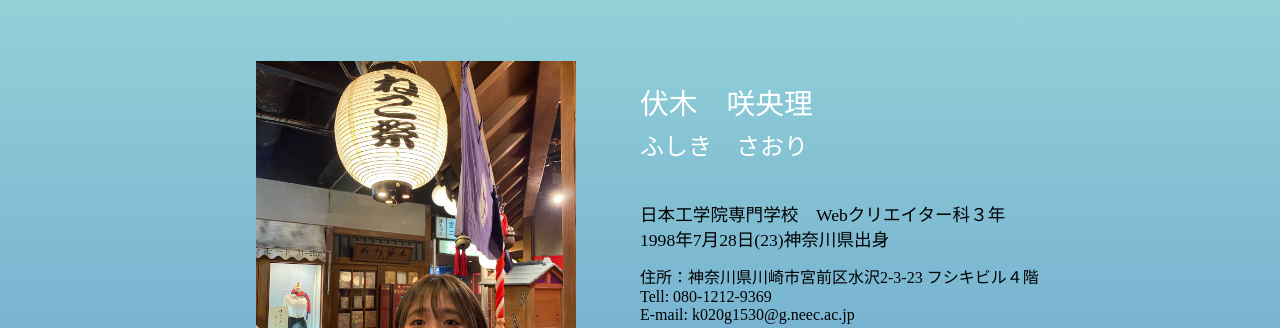
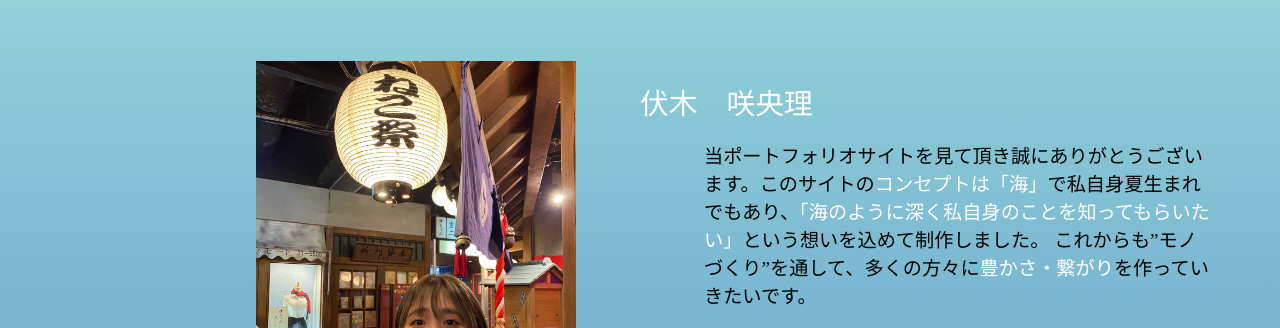
Before and after one commit to saori-302810/portfolio, a plain HTML site: page index3.html in a window 1280 px wide. Shown: the part 624-952 px from the top of the page. Drawn offline with Linux system fonts and the light colour scheme.

Commit message:
Update index3.html

```diff
--- a/index3.html
+++ b/index3.html
@@ -4,7 +4,7 @@
     <meta charset="UTF-8">
     <meta http-equiv="X-UA-Compatible" content="IE=edge">
     <meta name="viewport" content="width=device-width, initial-scale=1.0">
-    <title>Document</title>
+    <title>SAORI's PORTFOLIO</title>
     <link href="style3.css" rel="stylesheet">
 </head>
 <body>
@@ -38,9 +38,12 @@
 
             <div class="right">
 
-              <p class="name">伏木　咲央理<br><small>ふしき　さおり</small>　</p>
+              <p class="name">伏木　咲央理</p>
+              <p class="profile-contents">当ポートフォリオサイトを見て頂き誠にありがとうございます。このサイトの<span style="color:rgb(255, 255, 255)">コンセプトは「海」</span>で私自身夏生まれでもあり、<span style="color:rgb(255, 255, 255)">「海のように深く私自身のことを知ってもらいたい」</span>という想いを込めて制作しました。
+              これからも”モノづくり”を通して、多くの方々に<span style="color:rgb(255, 255, 255)">豊かさ・繋がり</span>を作っていきたいです。</p>
               <p class="right-content">日本工学院専門学校　Webクリエイター科３年<br>1998年7月28日(23)神奈川県出身<br>
               </p>
+
               <p class="adress">住所：神奈川県川崎市宮前区水沢2-3-23 フシキビル４階<br>Tell: 080-1212-9369<br>E-mail: k020g1530@g.neec.ac.jp</p>
 
 
```
